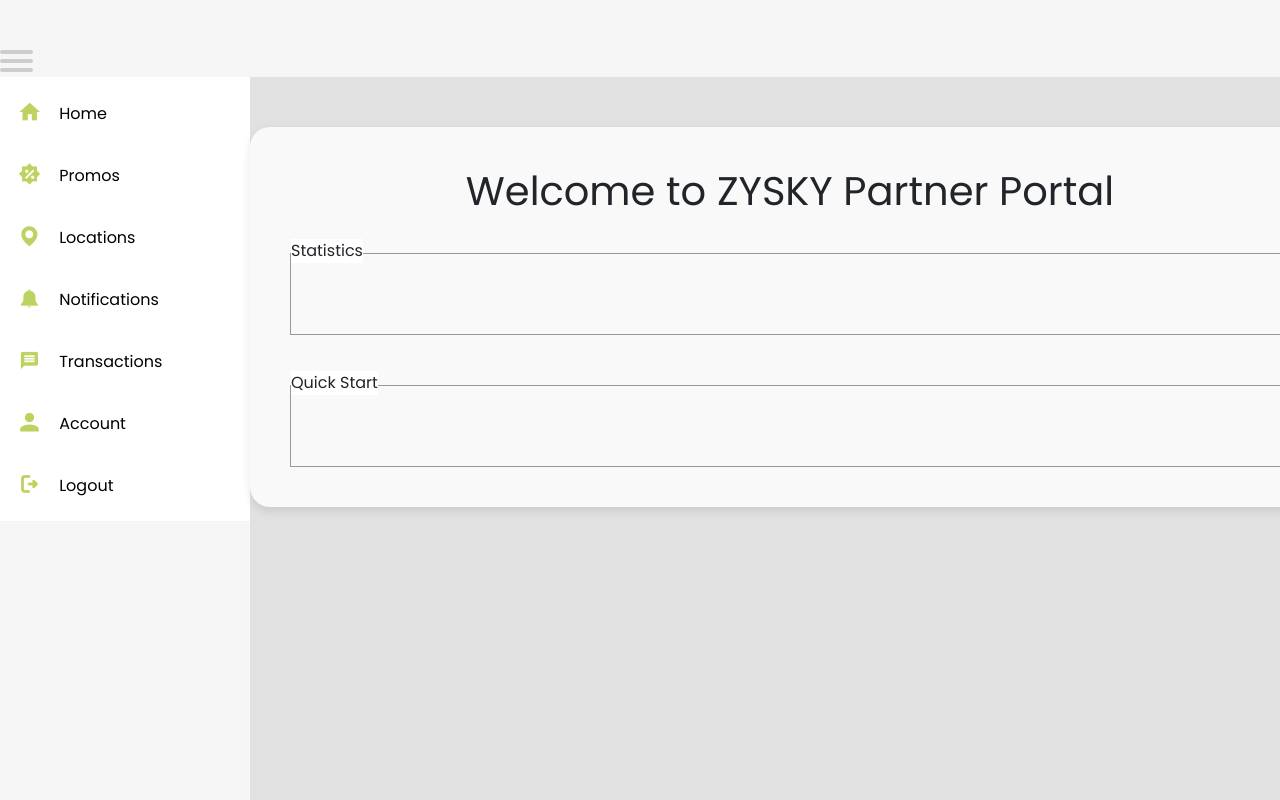
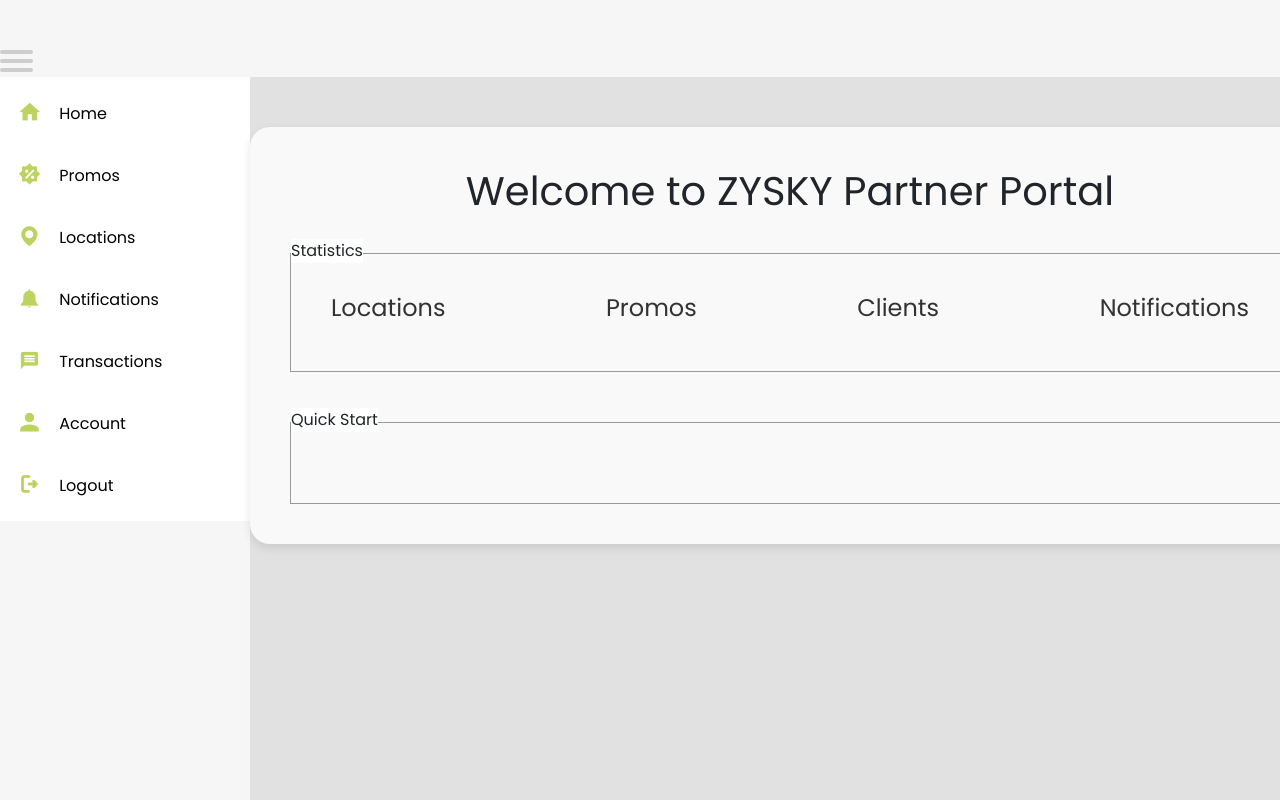
Before and after one commit to KeshalHetti/ZYSKY-WebApp, a React (Vite) app in the folder zysky-app/: page / in a window 1280 px wide. Built offline with nearby package versions, Linux system fonts and the light colour scheme.

Commit message:
added content to home page

```diff
--- a/zysky-app/src/pages/Home.jsx
+++ b/zysky-app/src/pages/Home.jsx
@@ -8,6 +8,18 @@
             <form>
                 <div className='fieldset homefeildset'>
                     <div className='legend'>Statistics</div>
+                    <div class="statistics-item">
+                      <h3>Locations</h3>
+                    </div>
+                    <div class="statistics-item">
+                      <h3>Promos</h3>
+                    </div>
+                    <div class="statistics-item">
+                      <h3>Clients</h3>
+                    </div>
+                    <div class="statistics-item">
+                      <h3>Notifications</h3>
+                    </div>
                 </div>
 
                 <div className='fieldset'>
```
